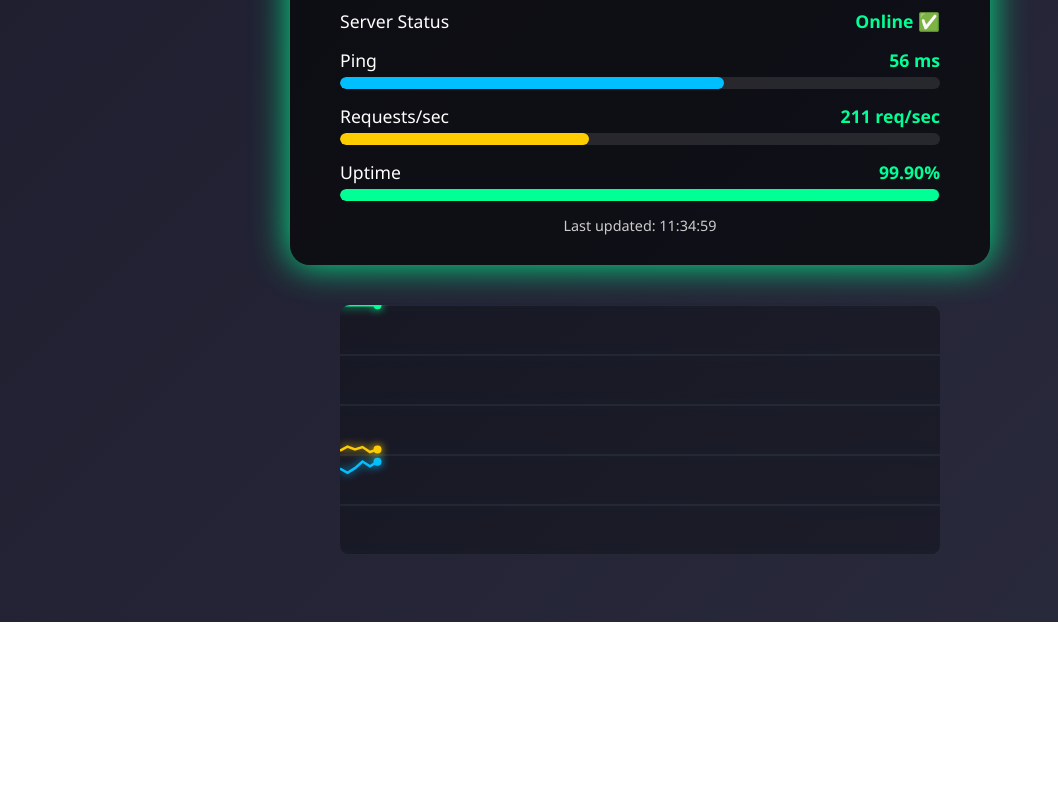
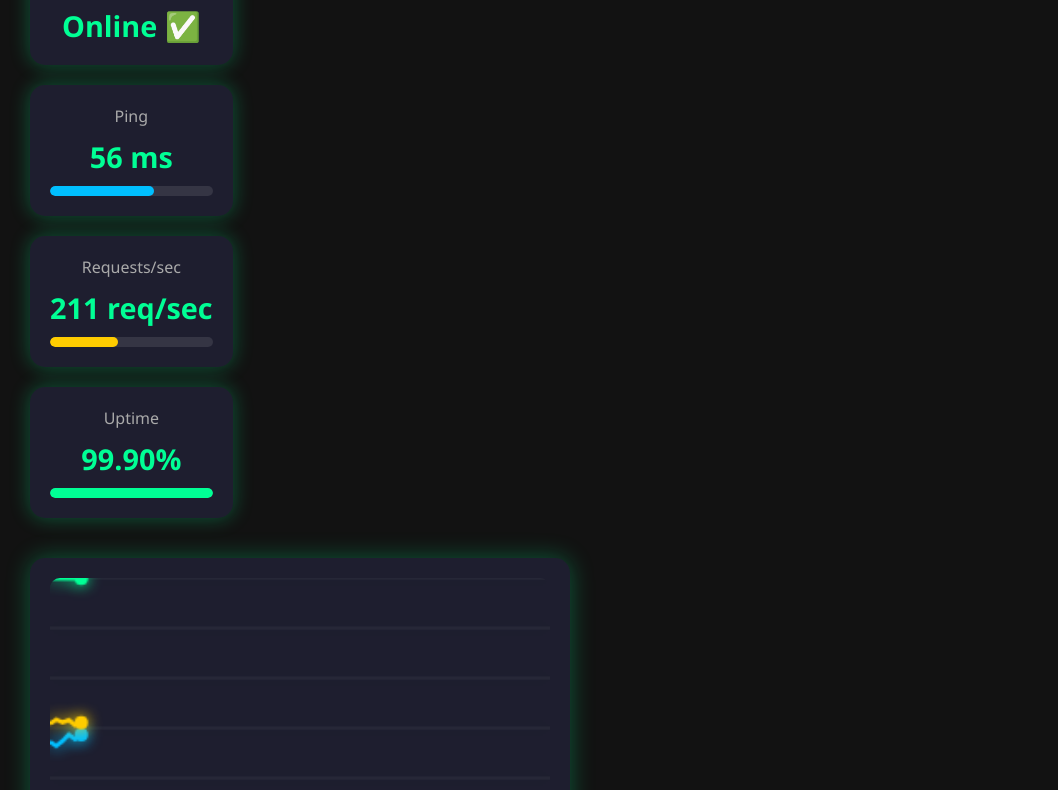
Before and after one commit to eren-6c/authentication, a website: page public/index.html in a window 1280 px wide. Shown: the part 178-968 px from the top of the page, without its empty margins (0-1058 px from the left). Before the commit the page ends 800 px from the top, so only its background shows below. Drawn offline with Linux system fonts and the light colour scheme.

Commit message:
Update index.html

```diff
--- a/public/index.html
+++ b/public/index.html
@@ -3,70 +3,76 @@
 <head>
 <meta charset="UTF-8">
 <meta name="viewport" content="width=device-width, initial-scale=1.0">
-<title>Ultra Smooth API Dashboard</title>
+<title>Professional API Dashboard</title>
 <style>
+  /* -------------------- GENERAL -------------------- */
   body {
     margin:0;
     font-family: 'Segoe UI', sans-serif;
-    background: linear-gradient(135deg, #1e1e2f, #2a2a3d);
+    background: #121212;
     color: #fff;
     display: flex;
     justify-content: center;
-    align-items: center;
+    align-items: flex-start;
     flex-direction: column;
     min-height: 100vh;
-  }
-
-  .dashboard {
-    background: rgba(0,0,0,0.6);
-    border-radius: 20px;
-    padding: 30px 50px;
-    box-shadow: 0 0 30px rgba(0,255,149,0.5);
-    width: 600px;
-    text-align: center;
-    animation: glow 2s infinite alternate;
-    margin-bottom: 20px;
-  }
-
-  @keyframes glow {
-    0% { box-shadow: 0 0 20px rgba(0,255,149,0.5); }
-    100% { box-shadow: 0 0 40px rgba(0,255,149,1); }
+    padding: 30px;
   }
 
   h1 {
-    font-size: 2rem;
-    margin-bottom: 25px;
+    text-align: center;
     color: #00ff95;
+    font-size: 2.2rem;
     text-shadow: 0 0 10px #00ff95;
+    margin-bottom: 30px;
   }
 
-  .status-item {
-    margin-bottom: 15px;
+  /* -------------------- DASHBOARD -------------------- */
+  .dashboard {
+    display: grid;
+    grid-template-columns: repeat(auto-fit, minmax(180px, 1fr));
+    gap: 20px;
+    margin-bottom: 40px;
   }
 
-  .label {
-    display: flex;
-    justify-content: space-between;
-    font-size: 1.1rem;
-    margin-bottom: 5px;
+  .card {
+    background: #1e1e2f;
+    border-radius: 15px;
+    padding: 20px;
+    text-align: center;
+    box-shadow: 0 0 20px rgba(0,255,149,0.3);
+    transition: transform 0.3s ease, box-shadow 0.3s ease;
   }
 
-  .value {
+  .card:hover {
+    transform: translateY(-5px);
+    box-shadow: 0 0 35px rgba(0,255,149,0.6);
+  }
+
+  .card .label {
+    font-size: 1rem;
+    color: #aaa;
+    margin-bottom: 10px;
+  }
+
+  .card .value {
+    font-size: 1.8rem;
     font-weight: bold;
     color: #00ff95;
   }
 
-  .bar-container {
+  .card .bar-container {
+    margin-top: 10px;
     background: rgba(255,255,255,0.1);
-    height: 12px;
-    border-radius: 6px;
+    height: 10px;
+    border-radius: 5px;
     overflow: hidden;
   }
 
-  .bar {
+  .card .bar {
     height: 100%;
     width: 0;
-    border-radius: 6px;
+    border-radius: 5px;
     transition: width 0.5s ease;
   }
 
@@ -74,22 +80,42 @@
   .requests-bar { background: #ffcc00; }
   .uptime-bar { background: #00ff95; }
 
+  /* -------------------- GRAPH -------------------- */
+  .graph-container {
+    background: #1e1e2f;
+    border-radius: 15px;
+    padding: 20px;
+    box-shadow: 0 0 25px rgba(0,255,149,0.3);
+    position: relative;
+  }
+
   canvas {
-    background: rgba(0,0,0,0.3);
+    display: block;
     border-radius: 10px;
-    margin-top: 20px;
+    width: 100%;
+    height: 250px;
+  }
+
+  .axis {
+    position: absolute;
+    top: 0;
+    left: 0;
+    width: 100%;
+    height: 100%;
+    pointer-events: none;
   }
 
   .timestamp {
-    margin-top: 15px;
-    color: #ccc;
+    text-align: right;
+    color: #aaa;
     font-size: 0.9rem;
+    margin-top: 5px;
   }
 
   .tooltip {
     position: absolute;
-    background: rgba(0,0,0,0.7);
-    padding: 5px 10px;
+    background: rgba(0,0,0,0.8);
+    padding: 6px 12px;
     border-radius: 5px;
     pointer-events: none;
     color: #fff;
@@ -102,179 +128,149 @@
 </head>
 <body>
 
+<h1>Professional API Dashboard</h1>
+
 <div class="dashboard">
-  <h1>API Status</h1>
-
-  <div class="status-item">
-    <div class="label">
-      <span>Server Status</span>
-      <span class="value" id="server-status">Online ✅</span>
-    </div>
+  <div class="card">
+    <div class="label">Server Status</div>
+    <div class="value" id="server-status">Online ✅</div>
   </div>
 
-  <div class="status-item">
-    <div class="label">
-      <span>Ping</span>
-      <span class="value" id="ping">0 ms</span>
-    </div>
+  <div class="card">
+    <div class="label">Ping</div>
+    <div class="value" id="ping">0 ms</div>
     <div class="bar-container">
       <div class="bar ping-bar" id="ping-bar"></div>
     </div>
   </div>
 
-  <div class="status-item">
-    <div class="label">
-      <span>Requests/sec</span>
-      <span class="value" id="requests">0 req/sec</span>
-    </div>
+  <div class="card">
+    <div class="label">Requests/sec</div>
+    <div class="value" id="requests">0 req/sec</div>
     <div class="bar-container">
       <div class="bar requests-bar" id="requests-bar"></div>
     </div>
   </div>
 
-  <div class="status-item">
-    <div class="label">
-      <span>Uptime</span>
-      <span class="value" id="uptime">0%</span>
-    </div>
+  <div class="card">
+    <div class="label">Uptime</div>
+    <div class="value" id="uptime">0%</div>
     <div class="bar-container">
       <div class="bar uptime-bar" id="uptime-bar"></div>
     </div>
   </div>
-
-  <div class="timestamp" id="last-updated">Last updated: --:--:--</div>
 </div>
 
-<canvas id="status-graph" width="600" height="250"></canvas>
-<div class="tooltip" id="tooltip"></div>
+<div class="graph-container">
+  <canvas id="status-graph"></canvas>
+  <div class="tooltip" id="tooltip"></div>
+</div>
+
+<div class="timestamp" id="last-updated">Last updated: --:--:--</div>
 
 <script>
-  // Initial fake values
-  let ping = 50;
-  let requests = 200;
-  let uptime = 99.9;
-
   const maxPoints = 80;
-  const pingHistory = [];
-  const requestsHistory = [];
-  const uptimeHistory = [];
+  let ping = 50, requests = 200, uptime = 99.9;
+  const pingHistory = [], requestsHistory = [], uptimeHistory = [];
 
   const canvas = document.getElementById('status-graph');
   const ctx = canvas.getContext('2d');
   const tooltip = document.getElementById('tooltip');
 
-  function randomFluctuate(value, minChange, maxChange, minValue, maxValue) {
-    let change = Math.random() * (maxChange - minChange) + minChange;
-    value += Math.random() < 0.5 ? -change : change;
-    return Math.min(Math.max(value, minValue), maxValue);
+  function randomFluctuate(value, minC, maxC, minV, maxV){
+    let change = Math.random()*(maxC-minC)+minC;
+    value += Math.random()<0.5 ? -change : change;
+    return Math.min(Math.max(value,minV), maxV);
   }
 
-  function updateDashboard() {
-    ping = randomFluctuate(ping, 1, 5, 20, 150);
-    requests = randomFluctuate(requests, 2, 15, 50, 500);
-    uptime = randomFluctuate(uptime, 0, 0.01, 99.0, 100.0);
+  function updateDashboard(){
+    ping = randomFluctuate(ping,1,5,20,150);
+    requests = randomFluctuate(requests,2,15,50,500);
+    uptime = randomFluctuate(uptime,0,0.01,99,100);
 
-    document.getElementById('ping').textContent = ping.toFixed(0) + ' ms';
-    document.getElementById('ping-bar').style.width = ((150 - ping)/150 * 100) + '%';
+    document.getElementById('ping').textContent = ping.toFixed(0)+' ms';
+    document.getElementById('ping-bar').style.width = ((150-ping)/150*100)+'%';
 
-    document.getElementById('requests').textContent = requests.toFixed(0) + ' req/sec';
-    document.getElementById('requests-bar').style.width = (requests/500 * 100) + '%';
+    document.getElementById('requests').textContent = requests.toFixed(0)+' req/sec';
+    document.getElementById('requests-bar').style.width = (requests/500*100)+'%';
 
-    document.getElementById('uptime').textContent = uptime.toFixed(2) + '%';
-    document.getElementById('uptime-bar').style.width = (uptime/100 * 100) + '%';
+    document.getElementById('uptime').textContent = uptime.toFixed(2)+'%';
+    document.getElementById('uptime-bar').style.width = (uptime/100*100)+'%';
 
     const now = new Date();
     document.getElementById('last-updated').textContent = 'Last updated: ' +
-      now.getHours().toString().padStart(2,'0') + ':' +
-      now.getMinutes().toString().padStart(2,'0') + ':' +
+      now.getHours().toString().padStart(2,'0')+':' +
+      now.getMinutes().toString().padStart(2,'0')+':' +
       now.getSeconds().toString().padStart(2,'0');
 
-    pingHistory.push(ping);
-    requestsHistory.push(requests);
-    uptimeHistory.push(uptime);
-
-    if(pingHistory.length > maxPoints) pingHistory.shift();
-    if(requestsHistory.length > maxPoints) requestsHistory.shift();
-    if(uptimeHistory.length > maxPoints) uptimeHistory.shift();
+    pingHistory.push(ping); if(pingHistory.length>maxPoints) pingHistory.shift();
+    requestsHistory.push(requests); if(requestsHistory.length>maxPoints) requestsHistory.shift();
+    uptimeHistory.push(uptime); if(uptimeHistory.length>maxPoints) uptimeHistory.shift();
 
     drawGraph();
   }
 
-  function drawGraph() {
-    ctx.clearRect(0,0,canvas.width, canvas.height);
+  function drawGraph(){
+    const w = canvas.width;
+    const h = canvas.height;
+    ctx.clearRect(0,0,w,h);
 
-    const drawLine = (history, color, maxVal) => {
+    // draw grid
+    ctx.strokeStyle='rgba(255,255,255,0.08)';
+    ctx.lineWidth=1;
+    for(let i=0;i<=5;i++){
       ctx.beginPath();
-      const gradient = ctx.createLinearGradient(0,0,canvas.width,0);
-      gradient.addColorStop(0, color);
-      gradient.addColorStop(1, 'rgba(255,255,255,0.3)');
-      ctx.strokeStyle = gradient;
-      ctx.lineWidth = 2.5;
-      ctx.shadowColor = color;
-      ctx.shadowBlur = 8;
+      ctx.moveTo(0,i*h/5);
+      ctx.lineTo(w,i*h/5);
+      ctx.stroke();
+    }
 
-      history.forEach((val, i) => {
-        const x = i * (canvas.width / maxPoints);
-        const y = canvas.height - (val/maxVal * canvas.height);
+    const drawLine=(history,color,maxVal)=>{
+      ctx.beginPath();
+      ctx.strokeStyle=color;
+      ctx.lineWidth=2.5;
+      ctx.shadowColor=color;
+      ctx.shadowBlur=8;
+      history.forEach((val,i)=>{
+        const x=i*(w/maxPoints);
+        const y=h-(val/maxVal*h);
         if(i===0) ctx.moveTo(x,y);
         else ctx.lineTo(x,y);
       });
       ctx.stroke();
 
-      // draw moving dots
-      ctx.fillStyle = color;
-      const lastIndex = history.length-1;
-      const lastX = lastIndex*(canvas.width/maxPoints);
-      const lastY = canvas.height - (history[lastIndex]/maxVal * canvas.height);
+      // moving dot
+      const lastVal=history[history.length-1];
+      const lastX=(history.length-1)*(w/maxPoints);
+      const lastY=h-(lastVal/maxVal*h);
       ctx.beginPath();
       ctx.arc(lastX,lastY,4,0,Math.PI*2);
+      ctx.fillStyle=color;
       ctx.fill();
     };
 
-    // draw grid
-    ctx.strokeStyle = 'rgba(255,255,255,0.1)';
-    ctx.lineWidth = 1;
-    for(let i=0;i<=5;i++){
-      ctx.beginPath();
-      ctx.moveTo(0, i*canvas.height/5);
-      ctx.lineTo(canvas.width, i*canvas.height/5);
-      ctx.stroke();
-    }
-
-    drawLine(pingHistory, '#00bfff', 150); // blue ping
-    drawLine(requestsHistory, '#ffcc00', 500); // yellow requests
-    drawLine(uptimeHistory, '#00ff95', 100); // green uptime
+    drawLine(pingHistory,'#00bfff',150);
+    drawLine(requestsHistory,'#ffcc00',500);
+    drawLine(uptimeHistory,'#00ff95',100);
   }
 
   updateDashboard();
-  setInterval(updateDashboard, 1000);
+  setInterval(updateDashboard,1000);
 
-  // tooltip hover
-  canvas.addEventListener('mousemove', (e) => {
+  // tooltip
+  canvas.addEventListener('mousemove',(e)=>{
     const rect = canvas.getBoundingClientRect();
     const x = e.clientX - rect.left;
-    const index = Math.floor(x / (canvas.width/maxPoints));
-    if(index >= pingHistory.length) {
-      tooltip.style.display = 'none';
-      return;
-    }
-    const pingVal = pingHistory[index].toFixed(0);
-    const reqVal = requestsHistory[index].toFixed(0);
-    const uptimeVal = uptimeHistory[index].toFixed(2);
-
-    tooltip.style.display = 'block';
-    tooltip.style.left = e.clientX + 10 + 'px';
-    tooltip.style.top = e.clientY - 30 + 'px';
-    tooltip.innerHTML = `
-      <b>Ping:</b> ${pingVal}ms<br>
-      <b>Requests:</b> ${reqVal}/sec<br>
-      <b>Uptime:</b> ${uptimeVal}%
-    `;
+    const idx = Math.floor(x / (w/maxPoints));
+    if(idx>=pingHistory.length){ tooltip.style.display='none'; return; }
+    tooltip.style.display='block';
+    tooltip.style.left=e.clientX+10+'px';
+    tooltip.style.top=e.clientY-30+'px';
+    tooltip.innerHTML = `<b>Ping:</b> ${pingHistory[idx].toFixed(0)} ms<br>
+                         <b>Requests:</b> ${requestsHistory[idx].toFixed(0)} req/sec<br>
+                         <b>Uptime:</b> ${uptimeHistory[idx].toFixed(2)}%`;
   });
-
-  canvas.addEventListener('mouseleave', () => {
-    tooltip.style.display = 'none';
-  });
+  canvas.addEventListener('mouseleave',()=>{tooltip.style.display='none';});
 
 </script>
 
```
